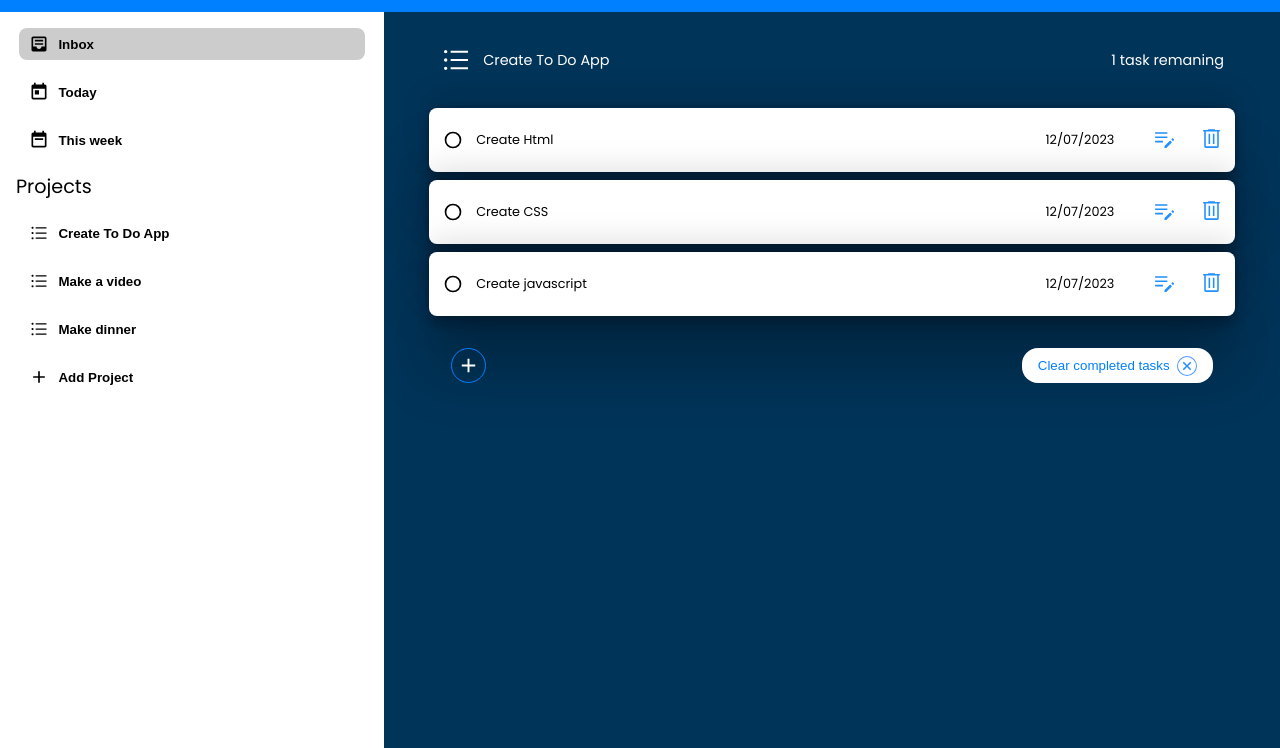
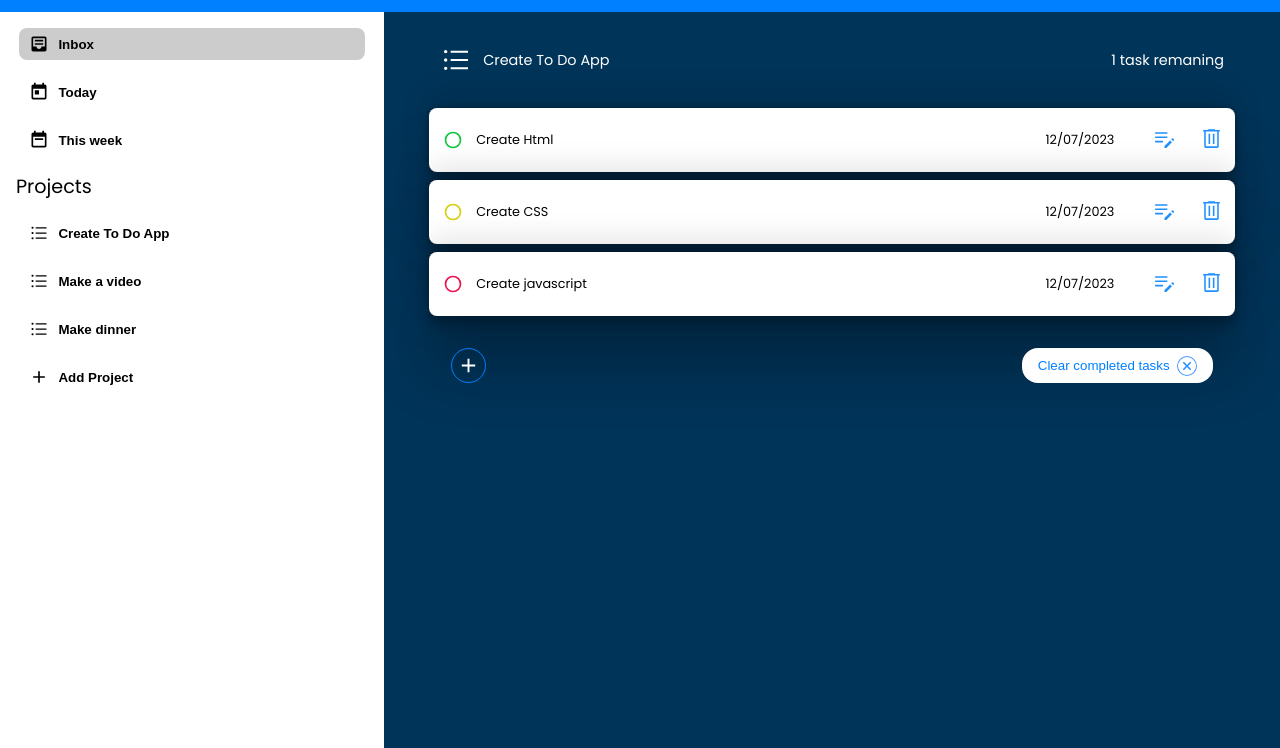
Before and after one commit to Alan1234111/Todo-List, a plain HTML site: page index.html in a window 1280 px wide. Shown: the part 52-800 px from the top of the page. Drawn offline with Linux system fonts and the light colour scheme.

Commit message:
Fix: to html classes

```diff
--- a/style.css
+++ b/style.css
@@ -280,15 +280,15 @@ main {
   content: url("img/checkbox-marked.svg");
 }
 
-.task-checkbox.low-priority + label::before {
+.task-checkbox.low + label::before {
   filter: invert(58%) sepia(25%) saturate(5048%) hue-rotate(93deg) brightness(101%) contrast(88%);
 }
 
-.task-checkbox.medium-priority + label::before {
+.task-checkbox.medium + label::before {
   filter: invert(87%) sepia(95%) saturate(2694%) hue-rotate(357deg) brightness(87%) contrast(89%);
 }
 
-.task-checkbox.high-priority + label::before {
+.task-checkbox.high + label::before {
   filter: invert(21%) sepia(37%) saturate(7137%) hue-rotate(331deg) brightness(91%) contrast(105%);
 }
 
```
